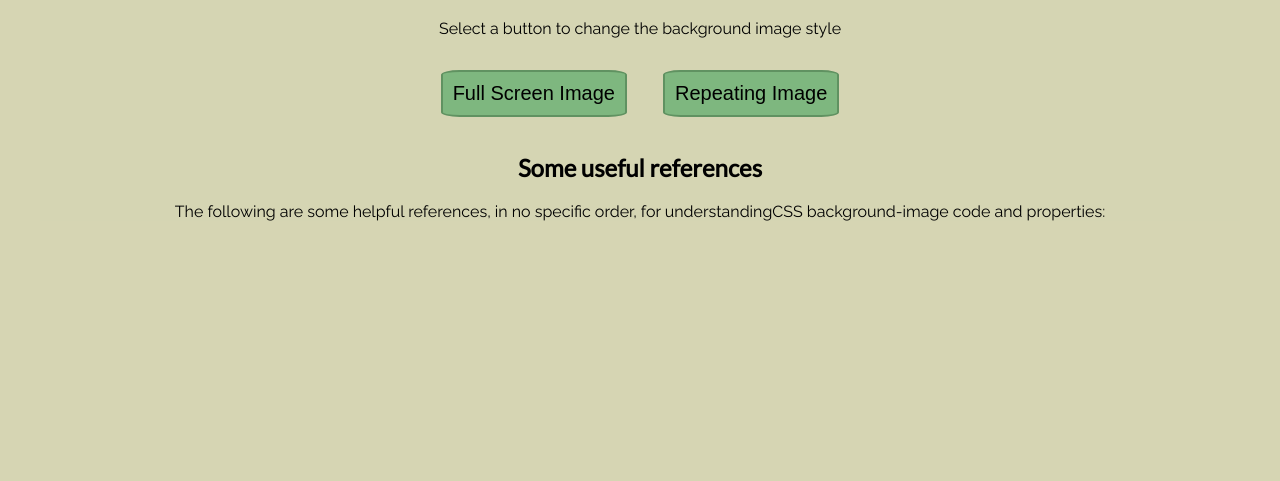
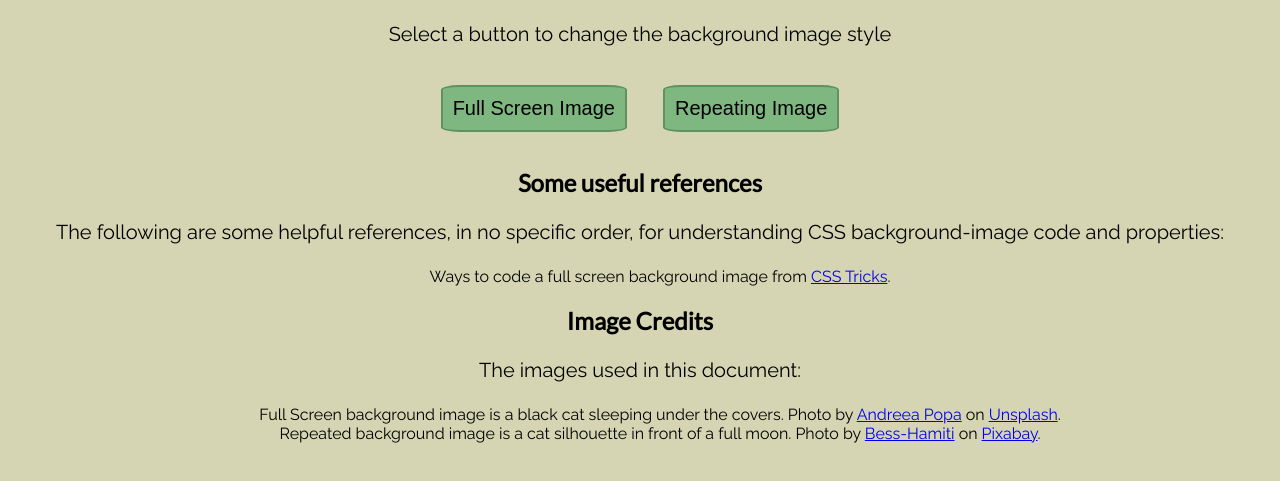
Before and after one commit to nfountain/styling-background-images, a plain HTML site: page index.html in a window 1280 px wide. Shown: the part 63-544 px from the top of the page. Drawn offline with Linux system fonts and the light colour scheme.

Commit message:
Add content to resources list and credits for photos; style.

```diff
--- a/index.html
+++ b/index.html
@@ -11,20 +11,33 @@
   <link rel="stylesheet" type="text/css" href="styles.css">
 </head>
 <body>
-  <div class="wrapper">
+
+  <div id="container" class="wrapper">
+
     <h1>Set a background image examples</h1>
     <p>Select a button to change the background image style</p>
     <button id="full-screen">Full Screen Image</button>
     <button id="repeat">Repeating Image</button>
     <!-- <button id="full-screen">Full Screen Image</button> -->
-    <p id="description"></p>
+    <p class="description" id="full-visible"></p>
+    <p class="description" id="repeat-visible"></p>
 
     <h2>Some useful references</h2>
-    <p>The following are some helpful references, in no specific order, for understandingCSS background-image code and properties:</p>
+    <p>The following are some helpful references, in no specific order, for understanding CSS background-image code and properties:</p>
     <ul>
+        <li>Ways to code a full screen background image from <a href="https://css-tricks.com/perfect-full-page-background-image/" target="_blank">CSS Tricks</a>.</li>
     </ul>
+
+    <h2>Image Credits</h2>
+    <p>The images used in this document:</p>
+    <ul>
+        <li>Full Screen background image is a black cat sleeping under the covers. Photo by <a href="https://unsplash.com/@elfcodobelf">Andreea Popa</a> on <a href="https://unsplash.com/">Unsplash</a>.</li>
+        <li>Repeated background image is a cat silhouette in front of a full moon. Photo by <a href="https://pixabay.com/en/users/Bess-Hamiti-909086/">Bess-Hamiti</a> on <a href="https://pixabay.com/en/photos/">Pixabay</a>.</li>
+    </ul>
+
   </div>
 
   <script src="app.js"></script>
+
 </body>
 </html>
--- a/styles.css
+++ b/styles.css
@@ -11,6 +11,15 @@ body {
 
 h1, h2, h3 {
     font-family: 'Lato', sans-serif;
+}
+
+p {
+    font-size: 1.25em;
+    line-height: 1.5em;
+}
+
+ul li {
+    list-style-type: none;
 }
 
 /*** FLEX STYLES - to be completed later ***/
```
